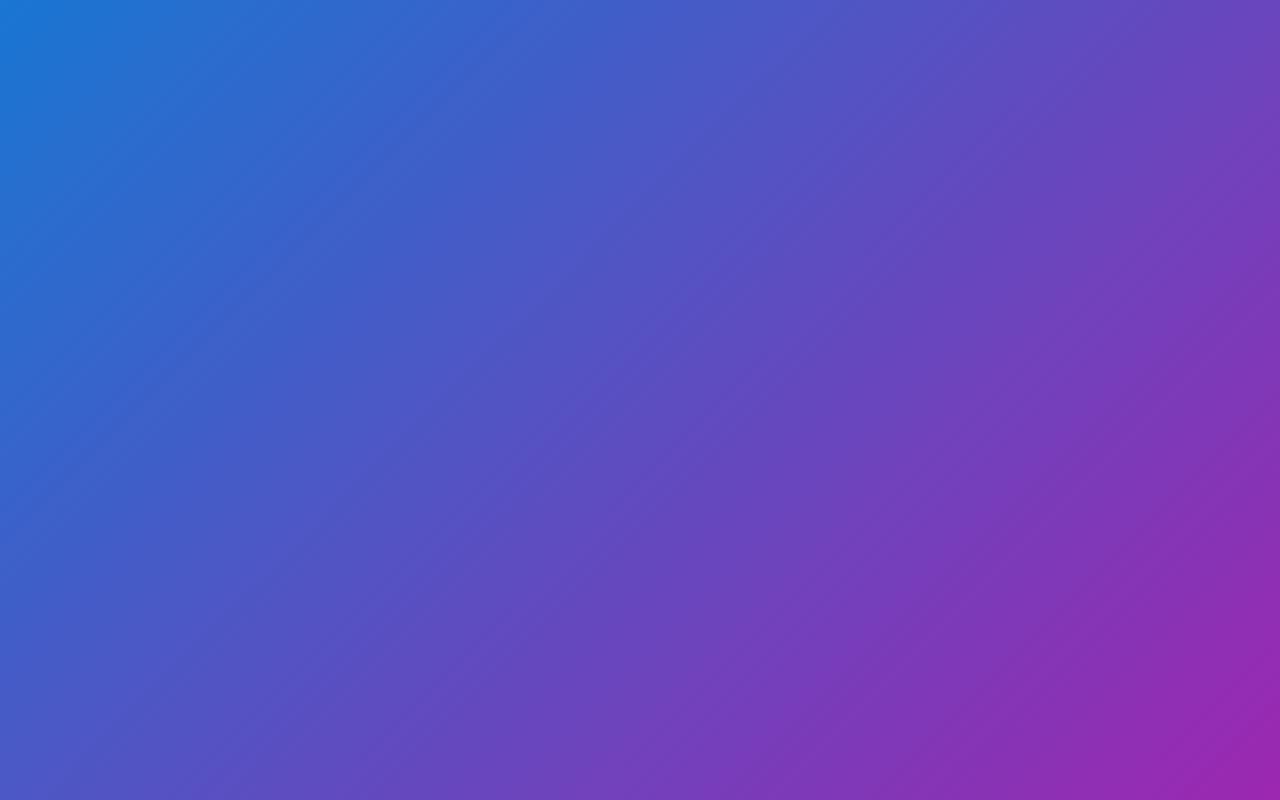
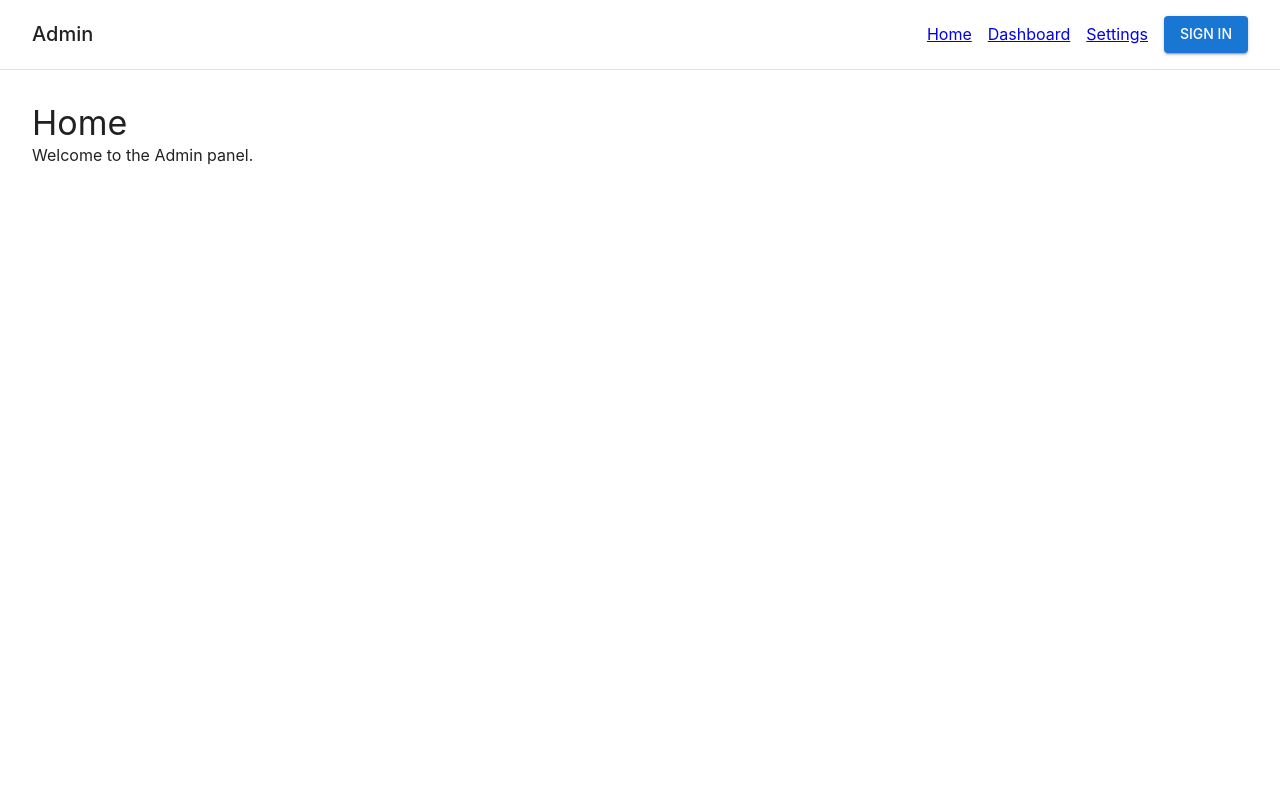
Before and after one commit to sergeibaturin/profile-madeiradev, a React (Vite) app in the folder apps/landing/: page / in a window 1280 px wide. Built offline with nearby package versions, Linux system fonts and the light colour scheme.

Commit message:
Routing 404 checking

```diff
--- a/apps/landing/package.json
+++ b/apps/landing/package.json
@@ -17,7 +17,8 @@
     "@repo/core": "workspace:*",
     "framer-motion": "^11.11.9",
     "react": "^19.0.0",
-    "react-dom": "^19.0.0"
+    "react-dom": "^19.0.0",
+    "react-router-dom": "^6.27.0"
   },
   "devDependencies": {
     "@types/react": "^19.0.0",
--- a/apps/landing/src/App.tsx
+++ b/apps/landing/src/App.tsx
@@ -1,61 +1,43 @@
 import { AppThemeProvider, Button } from "@repo/core";
 import Box from "@mui/material/Box";
 import Typography from "@mui/material/Typography";
-import { motion } from "framer-motion";
+import { BrowserRouter, Link } from "react-router-dom";
+import { RouterConfig } from "./router";
+
+function Nav() {
+
+    return (
+        <Box
+            component="nav"
+            sx={{
+                display: "flex",
+                gap: 2,
+                px: 4,
+                py: 2,
+                borderBottom: 1,
+                borderColor: "divider",
+                alignItems: "center",
+            }}
+        >
+            <Typography variant="h6" sx={{ flexGrow: 1 }}>
+                Admin
+            </Typography>
+            <Link to="/">Home</Link>
+            <Link to="/dashboard">Dashboard</Link>
+            <Link to="/settings">Settings</Link>
+
+                <Button>Sign in</Button>
+        </Box>
+    );
+}
 
 export function App() {
-  return (
-    <AppThemeProvider>
-      <Box
-        sx={{
-          minHeight: "100vh",
-          display: "flex",
-          flexDirection: "column",
-          alignItems: "center",
-          justifyContent: "center",
-          gap: 4,
-          background: "linear-gradient(135deg, #1976d2 0%, #9c27b0 100%)",
-        }}
-      >
-        <motion.div
-          initial={{ opacity: 0, y: -40 }}
-          animate={{ opacity: 1, y: 0 }}
-          transition={{ duration: 0.8, ease: "easeOut" }}
-        >
-          <Typography
-            variant="h1"
-            sx={{ color: "white", fontWeight: 700, textAlign: "center" }}
-          >
-            Welcome
-          </Typography>
-        </motion.div>
-
-        <motion.div
-          initial={{ opacity: 0 }}
-          animate={{ opacity: 1 }}
-          transition={{ delay: 0.5, duration: 0.6 }}
-        >
-          <Typography
-            variant="h5"
-            sx={{ color: "rgba(255,255,255,0.85)", textAlign: "center" }}
-          >
-            Build something extraordinary.
-          </Typography>
-        </motion.div>
-
-        <motion.div
-          initial={{ opacity: 0, scale: 0.8 }}
-          animate={{ opacity: 1, scale: 1 }}
-          transition={{ delay: 1, duration: 0.4, type: "spring" }}
-        >
-          <Button
-            size="large"
-            sx={{ color: "primary.main", bgcolor: "white", "&:hover": { bgcolor: "grey.100" } }}
-          >
-            Get Started
-          </Button>
-        </motion.div>
-      </Box>
-    </AppThemeProvider>
-  );
+    return (
+        <BrowserRouter>
+            <AppThemeProvider>
+                <Nav />
+                <RouterConfig />
+            </AppThemeProvider>
+        </BrowserRouter>
+    );
 }
--- /dev/null
+++ b/apps/landing/src/router/index.tsx
@@ -0,0 +1,39 @@
+import { Box, Typography } from "@mui/material";
+import { Route, Routes } from "react-router-dom";
+
+function Home() {
+    return (
+        <Box sx={{ p: 4 }}>
+            <Typography variant="h4">Home</Typography>
+            <Typography>Welcome to the Admin panel.</Typography>
+        </Box>
+    );
+}
+
+function Dashboard() {
+    return (
+        <Box sx={{ p: 4 }}>
+            <Typography variant="h4">Dashboard</Typography>
+            <Typography>Metrics and charts will go here.</Typography>
+        </Box>
+    );
+}
+
+function Settings() {
+    return (
+        <Box sx={{ p: 4 }}>
+            <Typography variant="h4">Settings</Typography>
+            <Typography>Application settings will go here.</Typography>
+        </Box>
+    );
+}
+
+export function RouterConfig() {
+    return (
+        <Routes>
+            <Route path="/" element={<Home />} />
+            <Route path="/dashboard" element={<Dashboard />} />
+            <Route path="/settings" element={<Settings />} />
+        </Routes>
+    );
+}
```
Also changed, not shown: 1 other file (tests, documents, lock files or other folders).
